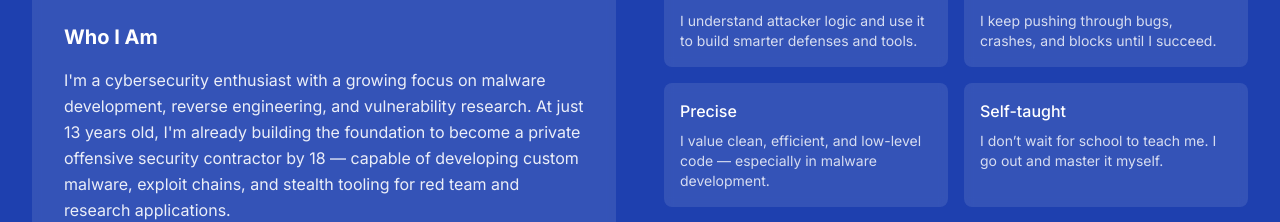
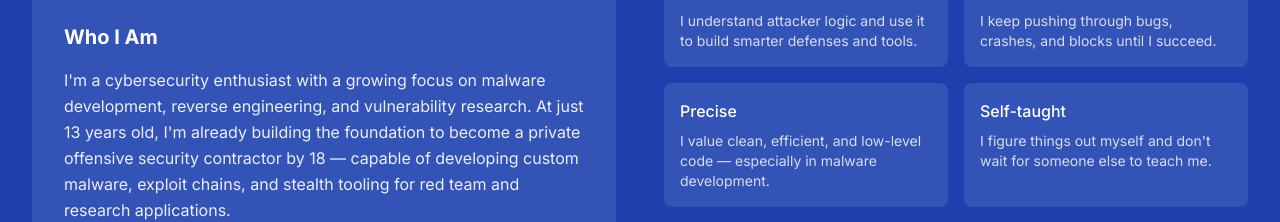
Before and after one commit to hippopillow/personalwebsite, a React (Vite) app: page / in a window 1280 px wide. Shown: the part 1085-1307 px from the top of the page. Built offline with nearby package versions, Linux system fonts and the light colour scheme.

Commit message:
Update About.tsx

```diff
--- a/src/components/About.tsx
+++ b/src/components/About.tsx
@@ -37,7 +37,7 @@ const About = () => {
                 { trait: "Tactical", description: "I understand attacker logic and use it to build smarter defenses and tools." },
                 { trait: "Resilient", description: "I keep pushing through bugs, crashes, and blocks until I succeed." },
                 { trait: "Precise", description: "I value clean, efficient, and low-level code — especially in malware development." },
-                { trait: "Self-taught", description: "I don’t wait for school to teach me. I go out and master it myself." },
+                { trait: "Self-taught", description: "I figure things out myself and don't wait for someone else to teach me." },
               ].map((item, index) => (
                 <div
                   key={index}
```
